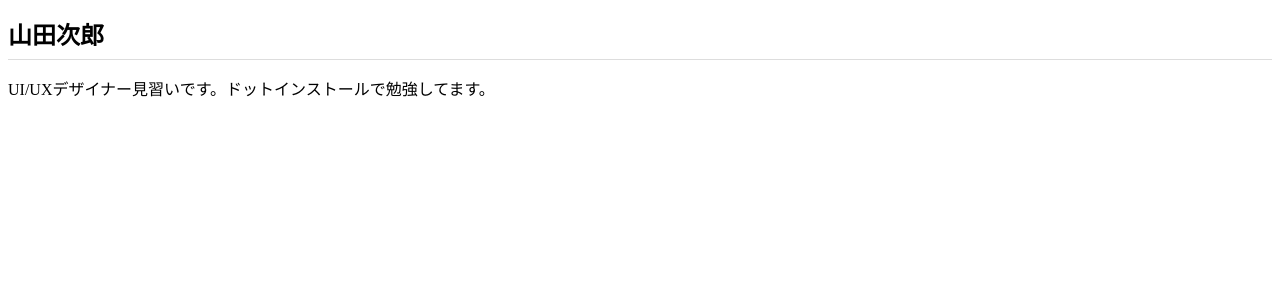
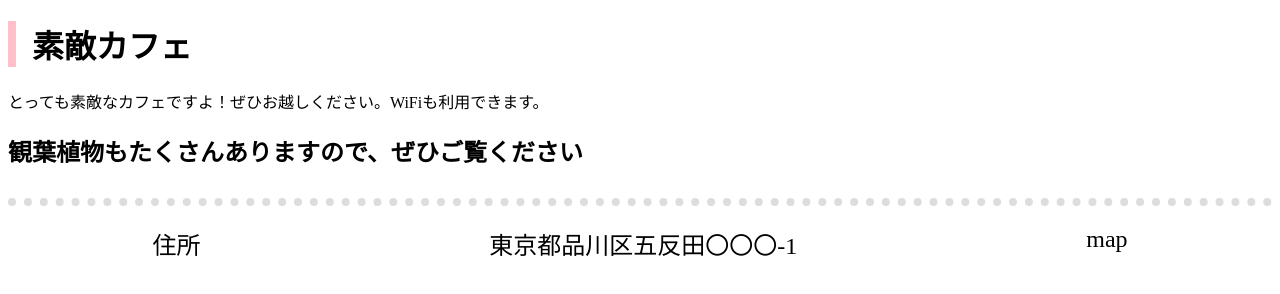
Before and after one commit to purochan/MyCafe, a plain HTML site: page index.html in a window 1280 px wide. Drawn offline with Linux system fonts and the light colour scheme.

Commit message:
Add files via upload

```diff
--- a/css/styles.css
+++ b/css/styles.css
@@ -1,7 +1,19 @@
 @charset "UTF-8";
 
 h1 {
+  font-size: 32px;
+  padding-left: 16px;
+  border-left: 8px solid pink;
+}
+
+h2 {
+  padding-bottom: 30px;
+  border-bottom: 8px dotted #ddd;
+}
+
+.container {
+  display: flex;
+  flex-direction: row;
+  justify-content: space-around;
   font-size: 24px;
-  padding-bottom: 8px;
-  border-bottom: 1px solid #ddd;
 }
--- a/index.html
+++ b/index.html
@@ -6,14 +6,23 @@
   <meta charset="UTF-8">
   <meta http-equiv="X-UA-Compatible" content="IE=edge">
   <meta name="viewport" content="width=device-width, initial-scale=1.0">
-  <title>山田次郎のポートフォリオサイト</title>
+  <title>素敵カフェ</title>
   <link rel="stylesheet" href="css/styles.css">
 </head>
 
 
 <body>
-  <h1>山田次郎</h1>
-  <p>UI/UXデザイナー見習いです。ドットインストールで勉強してます。</p>
+  <h1>素敵カフェ</h1>
+  <p>とっても素敵なカフェですよ！ぜひお越しください。WiFiも利用できます。</p>
+  <h2>観葉植物もたくさんありますので、ぜひご覧ください</h2>
+
+  <div class="container">
+    <div class="address">住所</div>
+    <div address2>東京都品川区五反田〇〇〇-1</div>
+    <div class="map">map</div>
+  </div>
+
+
 
 </body>
 
```
